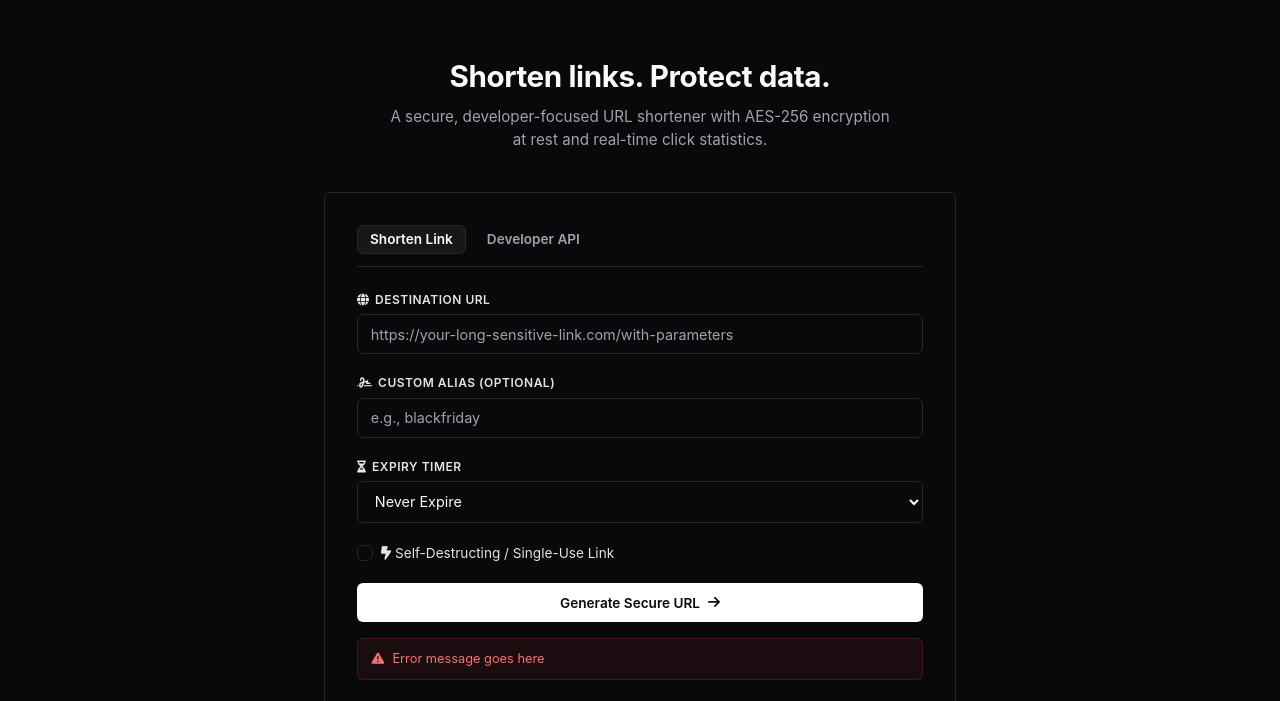
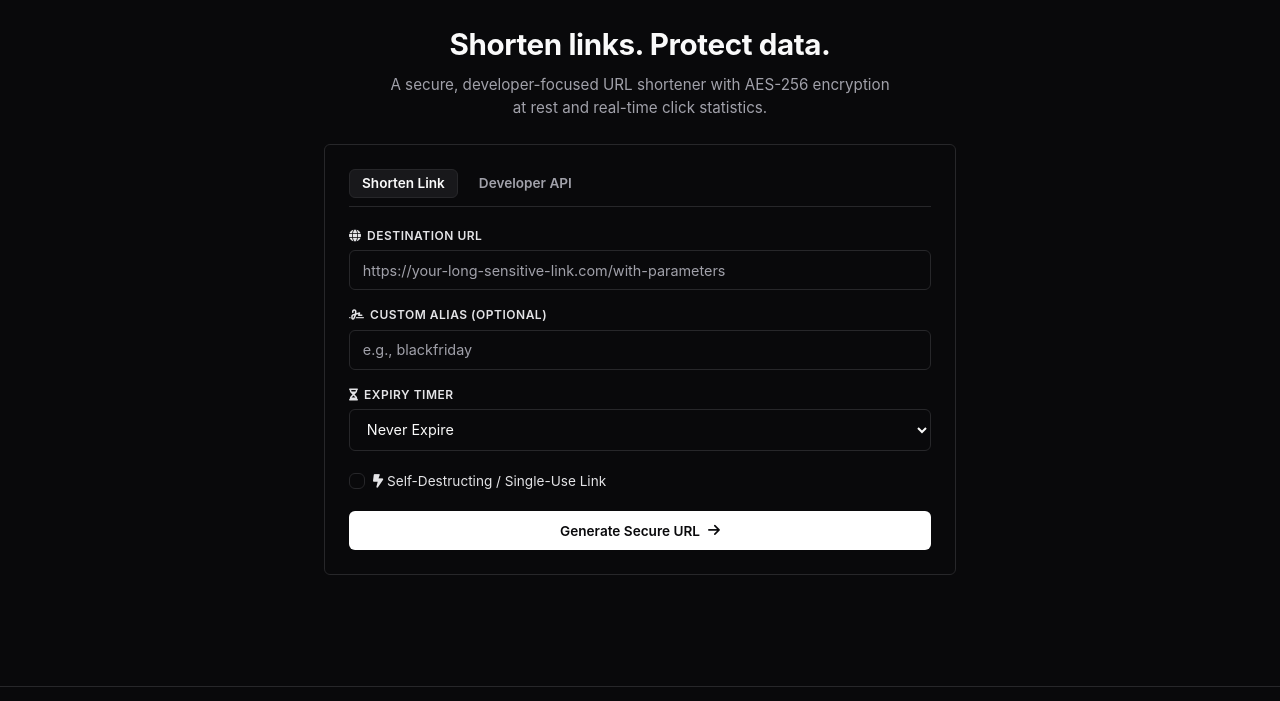
Before and after one commit to DevaaPP/AegisURLShortener, a website: page public/index.html in a window 1280 px wide. Shown: the part 67-768 px from the top of the page. Drawn offline with nearby package versions, Linux system fonts and the light colour scheme.

Commit message:
fix: restore missing hidden utility class and tighten container margins

```diff
--- a/public/css/style.css
+++ b/public/css/style.css
@@ -101,10 +101,14 @@ body {
   outline: 1px solid var(--border-color);
 }
 
+.hidden {
+  display: none !important;
+}
+
 /* Main Layout Wrapper */
 .app-container {
   max-width: 680px;  /* Unified single-column width preventing all grid overlaps */
-  margin: 3.5rem auto;
+  margin: 1.5rem auto;
   padding: 0 1.5rem;
   min-height: calc(100vh - 200px);
 }
@@ -126,7 +130,7 @@ body {
 /* Typography */
 .hero-text {
   text-align: center;
-  margin-bottom: 2.5rem;
+  margin-bottom: 1.5rem;
 }
 
 .hero-text h1 {
@@ -149,8 +153,8 @@ body {
   background-color: var(--card-bg);
   border: 1px solid var(--border-color);
   border-radius: var(--radius);
-  padding: 2rem;
-  margin-bottom: 1.5rem;
+  padding: 1.5rem;
+  margin-bottom: 1.25rem;
 }
 
 /* Interactive Card Tabs */
@@ -159,7 +163,8 @@ body {
   gap: 0.5rem;
   margin-bottom: 1.5rem;
   border-bottom: 1px solid var(--border-color);
-  padding-bottom: 0.75rem;
+  padding-bottom: 0.5rem;
+  margin-bottom: 1.25rem;
 }
 
 .card-tab-btn {
@@ -187,7 +192,7 @@ body {
 
 /* Forms Layout (Stacked single-column to prevent any horizontal overlaps) */
 .input-group {
-  margin-bottom: 1.25rem;
+  margin-bottom: 1rem;
   display: flex;
   flex-direction: column;
   gap: 0.35rem;
```
